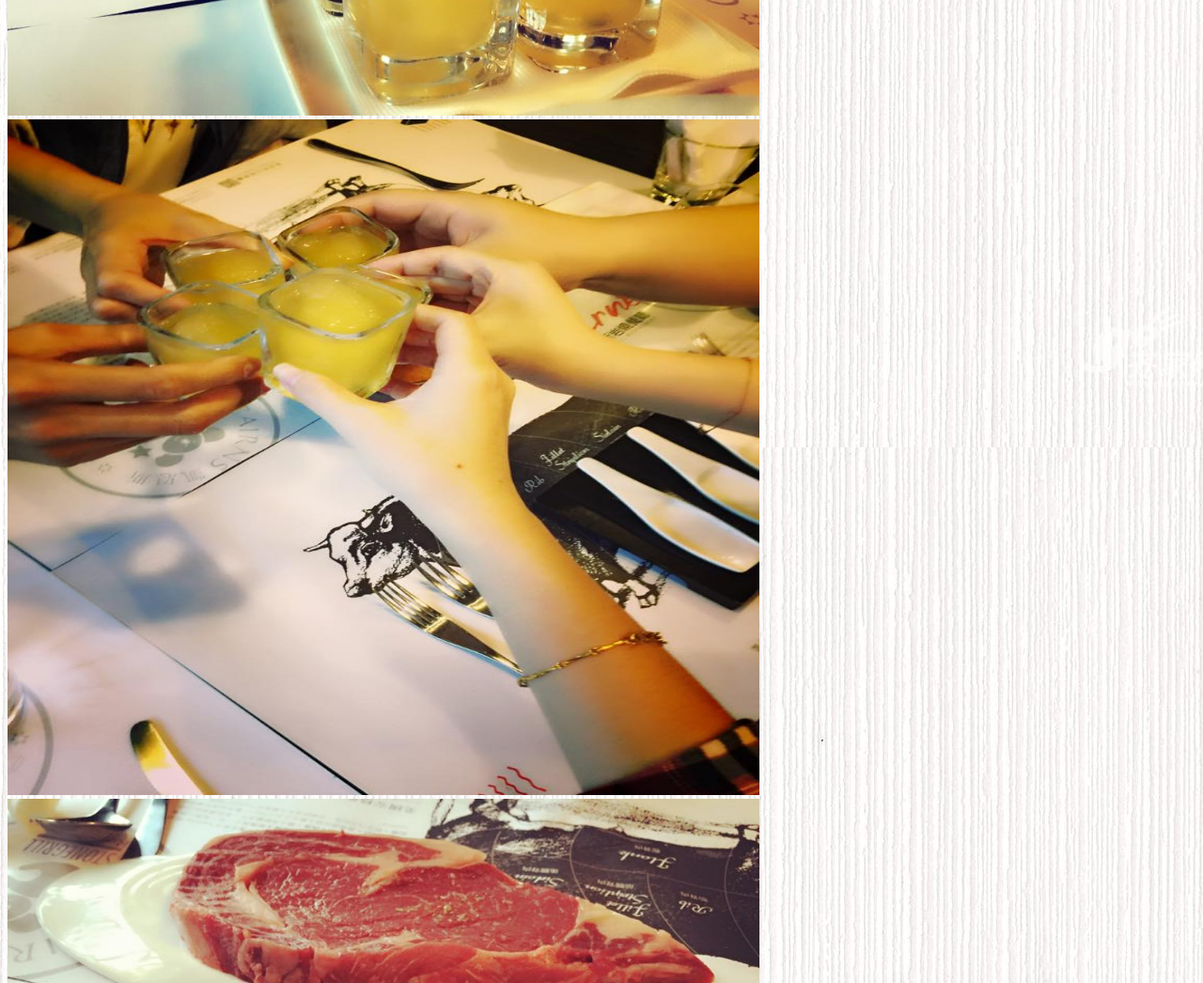
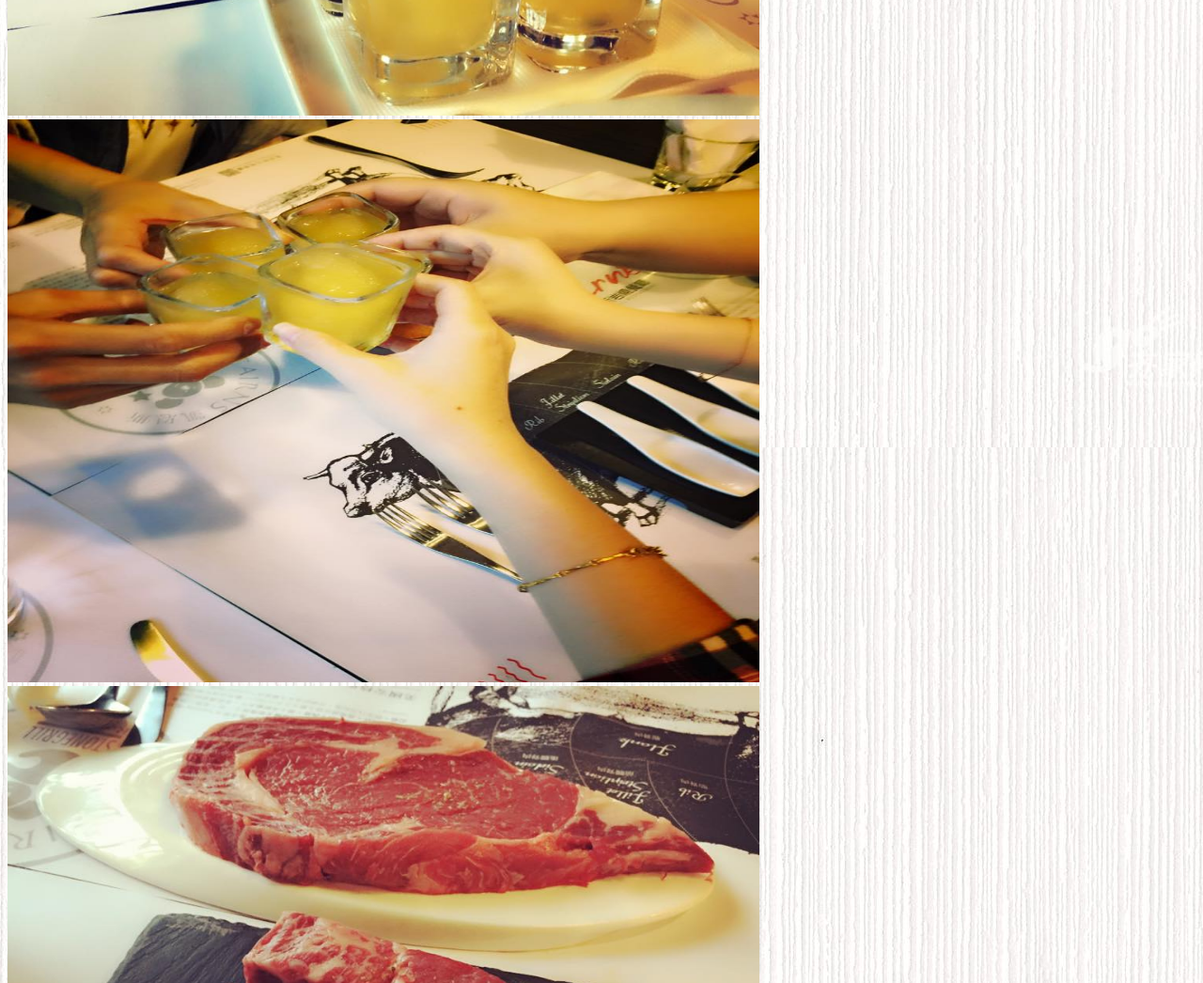
Before and after one commit to duncanchiu/ichengchiu.github.io, a plain HTML site: page homework1/food.html in a window 1280 px wide. Shown: the part 7660-8706 px from the top of the page at 94% size. Drawn offline with Linux system fonts and the light colour scheme.

Commit message:
food hight=599

```diff
--- a/homework1/food.html
+++ b/homework1/food.html
@@ -88,7 +88,7 @@
         <font size="5">後續就是主餐拉~就.....隨便拍拍</font>
         <br>
         <img src="../images/food/cairns6.jpg" width="800" alt="圖片毀損">
-        <img src="../images/food/cairns7.jpg" width="800" height="719" alt="圖片毀損">
+        <img src="../images/food/cairns7.jpg" width="800" height="599" alt="圖片毀損">
         <img src="../images/food/cairns8.jpg" width="800" alt="圖片毀損">
         <img src="../images/food/cairns9.jpg" width="800" alt="圖片毀損">
         <img src="../images/food/cairns10.jpg" width="800" alt="圖片毀損">
```
